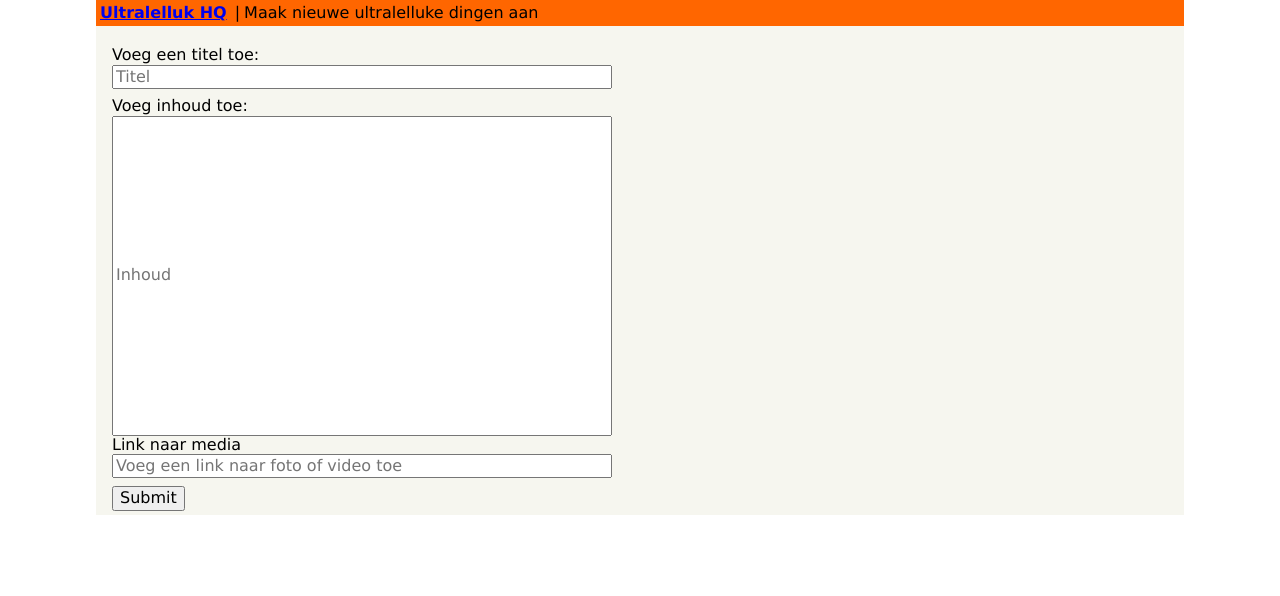
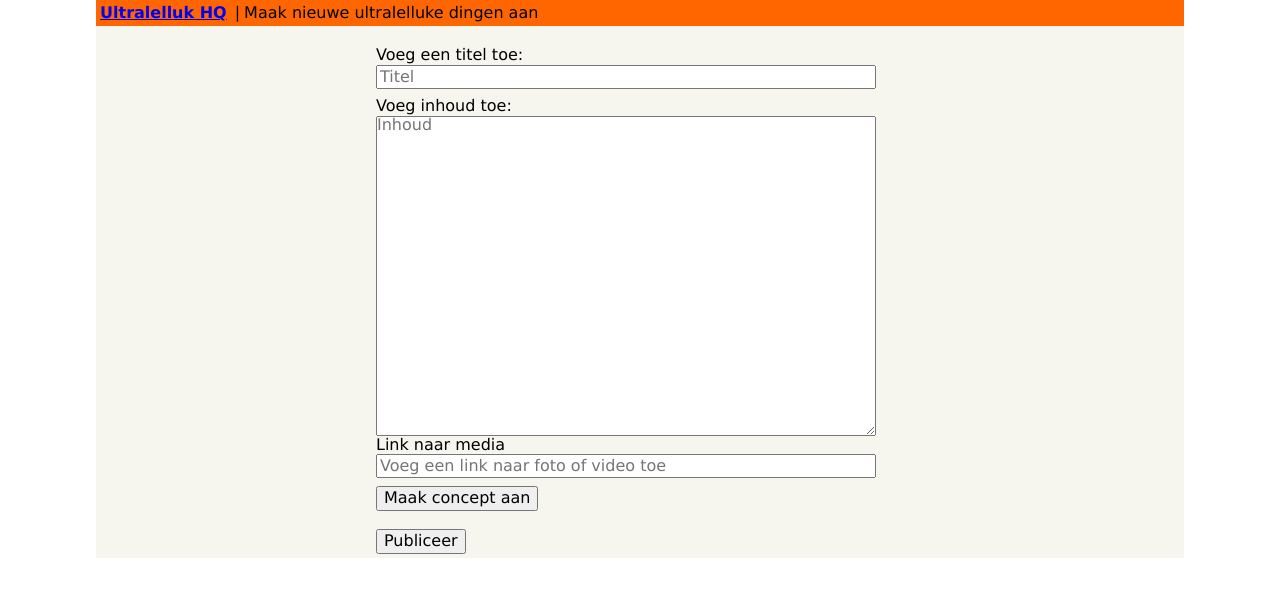
Before and after one commit to mivd7/ultralelluk-client, a React (Create React App) app: page /create in a window 1280 px wide. Shown: the top 596 px of the page. Built offline with nearby package versions, Linux system fonts and the light colour scheme.

Commit message:
basic setup post details

```diff
--- a/src/components/App.js
+++ b/src/components/App.js
@@ -2,6 +2,7 @@ import React, { Component } from 'react'
 import Header from './Header'
 import { Switch, Route } from 'react-router-dom'
 import PostList from './PostList'
+import PostDetails from './PostDetails'
 import Draft from './Draft'
 
 class App extends Component {
@@ -9,16 +10,16 @@ class App extends Component {
     return (
       <div className="center w85">
         <Header />
-        <div className="ph3 pv1 background-gray">
+      <div className="ph3 pv1 background-gray">
           <Switch>
             <Route exact path="/" component={PostList} />
             <Route exact path="/create" component={Draft} />
+            <Route exact path="/content/:id" component={PostDetails}/>
           </Switch>
         </div>
       </div>
     )
   }
-
 }
 
 export default App
--- a/src/components/Draft.js
+++ b/src/components/Draft.js
@@ -16,17 +16,15 @@ class Draft extends Component {
   state = {
     title: '',
     content: '',
-    //later false
-    published: true,
     mediaUrl: '',
   }
 
   render() {
-    const { title, content, mediaUrl, published } = this.state
+    const { title, content, mediaUrl } = this.state
     //hard-coded for now
     const dummyUser = 'cjwxm86fw006u076211f1khl6'
     return (
-      <div>
+      <div className="form-container">
         <div className="flex flex-column mt3">
           <label>Voeg een titel toe:</label>
           <input
@@ -37,7 +35,7 @@ class Draft extends Component {
             placeholder="Titel"
           />
           <label>Voeg inhoud toe:</label>
-          <input
+          <textarea
             className="mb2__content"
             value={content}
             onChange={e => this.setState({ content: e.target.value })}
@@ -54,19 +52,17 @@ class Draft extends Component {
           />
         </div>
         <Mutation mutation={CREATE_DRAFT}
-                    variables={{ title, content, published, userId: dummyUser }} >
-            {draft => <div><button onClick={draft}>Submit</button></div>}
+                  variables={{ title, content, published: false, userId: dummyUser }} >
+            {draft => <div><button onClick={draft}>Maak concept aan</button></div>}
         </Mutation>
-
+        <br/>
+        <Mutation mutation={CREATE_DRAFT}
+                  variables={{ title, content, published: true, userId: dummyUser }} >
+            {draft => <div><button onClick={draft}>Publiceer</button></div>}
+        </Mutation>
       </div>
     )
   }
 }
 
 export default Draft
-
-// {published === false &&
-//   <Mutation mutation={CREATE_DRAFT} variables={{ title, content, published, userId: dummyUser }}>
-//     {() => (<button onClick={`... you'll implement this 🔜`}>
-//               Publiceer post
-//             </button> )} </Mutation>}
--- /dev/null
+++ b/src/components/PostDetails.js
@@ -0,0 +1,42 @@
+import React, { Component } from 'react'
+import { Query } from 'react-apollo'
+import gql from 'graphql-tag'
+
+const FEED_QUERY = gql`query Post ($id: ID!){
+  post(id: $id) {
+      id
+      title
+      content
+  }
+}`
+
+export default class PostDetails extends Component {
+  render() {
+    console.log(this.props.match.params.id)
+    const postId = this.props.match.params.id
+    return (
+      <>
+      {!postId && <div>loading post</div>}
+       {postId && <Query query={FEED_QUERY} variables={{id: this.props.match.params.id}}>
+        {({ loading, error, data }) => {
+          if (loading) return <div>Fetching</div>
+          if (error) return (<div>error {error.message}</div>)
+          console.log(error)
+
+          const post = data.post
+          return (
+            <div>
+            {!post && <div>error loading post</div>}
+            {post &&
+            <>
+             <h1>{post.title}</h1>
+              <p>{post.content}</p></>}
+            </div>
+          )
+          // <i>by: {post.author.name}</i>
+        }}
+      </Query>}
+      </>
+    )
+  }
+}
--- a/src/components/PostList.js
+++ b/src/components/PostList.js
@@ -1,7 +1,8 @@
 import React, { Component } from 'react'
 import { Query } from 'react-apollo'
+import {Link} from 'react-router-dom'
 import gql from 'graphql-tag'
-import Post from './Post'
+import Post from './PostInfo'
 
 const FEED_QUERY = gql`
   {
@@ -30,7 +31,8 @@ class PostList extends Component {
           return (
             <div>
               {!postsToRender && <div>loading...</div>}
-              {postsToRender && postsToRender.map(post => <Post key={post.id} post={post} author={post.author} />)}
+              {postsToRender && postsToRender.map(post => <div className="posts-container">
+                <Link to={`/content/${post.id}`}><Post key={post.id} post={post} author={post.author} /></Link></div>)}
             </div>
           )
         }}
--- a/src/index.css
+++ b/src/index.css
@@ -43,6 +43,16 @@ input {
 }
 
 .mb2__content {
-  min-width: 240px;
+  max-width: 500px;
   min-height: 320px;
+  padding-top: 0;
+  padding-left: 0;
+  line-height: 1em;
 }
+.mb2 {
+  min-width: 50%;
+}
+
+.form-container {
+  margin-left: 25%;
+}
```
Also changed, not shown: src/components/PostInfo.js (renamed from src/components/Post.js).
